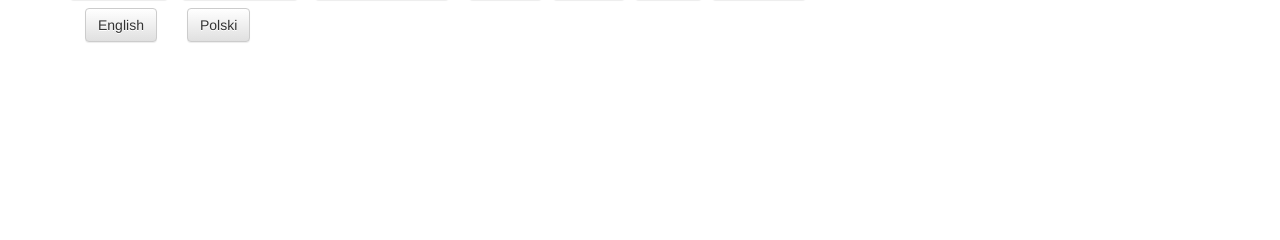
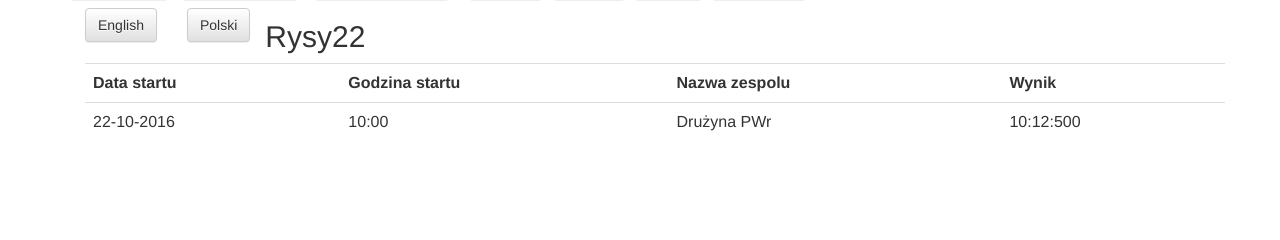
Before and after one commit to jarius1991/OdraRiverCup, a Django app: page /Wyniki/ in a window 1280 px wide. Shown: the part 124-364 px from the top of the page. Run offline with Django 3.2, Linux system fonts and the light colour scheme; data that the repository does not hold is empty; parts of the project's set-up code (start-up, migrations or seed data) failed here and were passed over; some libraries are stand-ins or nearby versions.

Commit message:
Wersja robocza wyświetlania Wyników

```diff
--- a/MainSite/templates/OdraRiverCup/Wyniki.html
+++ b/MainSite/templates/OdraRiverCup/Wyniki.html
@@ -1,13 +1,21 @@
 {% extends 'OdraRiverCup/base.html' %}
-<html>
   {% block content %}
-  <body>
-	{% for wyn in wyniki %}
-      {% if forloop.counter < 6 %}
-           <h1>{{wyn.IdZawody.Nazwa}}</h1>
-           <h1>{{wyn.IdZawody.Czas}}</h1>
-    	{% endif %}
+    <div class="container">
+    {% for zawody, biegi in wyniki.items %}
+        <h2>{{zawody}}</h2>
+        <table class="table">
+            <th>Data startu</th>
+            <th>Godzina startu</th>
+            <th>Nazwa zespolu</th>
+            <th>Wynik</th>
+            <tr>
+        {% for bieg in biegi %}
+            {% for element in bieg %}
+                <td>{{element}}</td>
+    	    {% endfor %}
+        {% endfor %}
+            </tr>
+        </table>
   {% endfor %}
-    </body>
+    </div>
   {% endblock %}
-</html>
--- a/MainSite/views.py
+++ b/MainSite/views.py
@@ -6,85 +6,108 @@ from .models import *
 from .forms import ArtykulForm
 from django.shortcuts import redirect
 from django.contrib.auth.decorators import login_required
+from datetime import datetime
+
 
 def Aktualnosci(request):
 
-	artykuly = Artykul.objects.all()
-	return render(request, 'OdraRiverCup/Aktualnosci.html', {'artykuly':artykuly})
+    artykuly = Artykul.objects.all()
+    return render(request, 'OdraRiverCup/Aktualnosci.html', {'artykuly':artykuly})
 
 @login_required
 def Artykul_new(request):
-	if request.method == "POST":
-		form = ArtykulForm(request.POST)
-		if form.is_valid():
-			artykul = form.save(commit = False)
-			artykul.IdAdmin = request.user
-			artykul.published_date = timezone.now()
-			artykul.save()
-			return redirect('Artykul_detail', pk=artykul.pk)
-	else:
-		form = ArtykulForm()
+    if request.method == "POST":
+        form = ArtykulForm(request.POST)
+        if form.is_valid():
+            artykul = form.save(commit = False)
+            artykul.IdAdmin = request.user
+            artykul.published_date = timezone.now()
+            artykul.save()
+            return redirect('Artykul_detail', pk=artykul.pk)
+    else:
+        form = ArtykulForm()
 
-	return render(request, "OdraRiverCup/Artykul_new.html", {'form':form})
+    return render(request, "OdraRiverCup/Artykul_new.html", {'form':form})
 
 @login_required
 def Artykul_edit(request, pk):
-	artykul = get_object_or_404(Artykul, pk=pk)
-	if request.method == "POST":
-		form = ArtykulForm(request.POST, instance=artykul)
-		if form.is_valid():
-			artykul = form.save(commit=False)
-			artykul.IdAdmin = request.user
-			artykul.published_date = timezone.now()
-			artykul.save()
-			return redirect('Artykul_detail', pk=artykul.pk)
-	else:
-		form = ArtykulForm(instance=artykul)
+    artykul = get_object_or_404(Artykul, pk=pk)
+    if request.method == "POST":
+        form = ArtykulForm(request.POST, instance=artykul)
+        if form.is_valid():
+            artykul = form.save(commit=False)
+            artykul.IdAdmin = request.user
+            artykul.published_date = timezone.now()
+            artykul.save()
+            return redirect('Artykul_detail', pk=artykul.pk)
+    else:
+        form = ArtykulForm(instance=artykul)
 
-	return render(request, 'OdraRiverCup/Artykul_new.html', {'form': form})
+    return render(request, 'OdraRiverCup/Artykul_new.html', {'form': form})
 
 
 def Artykul_detail(request, pk):
-	artykul = get_object_or_404(Artykul, pk=pk)
-	return render(request, "OdraRiverCup/Artykul_detail.html", {'artykul':artykul})
+    artykul = get_object_or_404(Artykul, pk=pk)
+    return render(request, "OdraRiverCup/Artykul_detail.html", {'artykul':artykul})
 
 def Harmonogram(request):
-
-	return render(request, 'OdraRiverCup/Harmonogram.html', {})
+    return render(request, 'OdraRiverCup/Harmonogram.html', {})
 
 def Partnerzy(request):
-	return render(request, 'OdraRiverCup/Partnerzy.html', {})
+    return render(request, 'OdraRiverCup/Partnerzy.html', {})
 
 def Kontakt(request):
-
-	return render(request, 'OdraRiverCup/Kontakt.html', {})
+    return render(request, 'OdraRiverCup/Kontakt.html', {})
 
 def GaleriaV(request):
-	galeria = Galeria.objects.all()
-	return render(request, 'OdraRiverCup/Galeria.html', {"galeria":galeria})
+    galeria = Galeria.objects.all()
+    return render(request, 'OdraRiverCup/Galeria.html', {"galeria":galeria})
 
 def Wyniki(request):
-	wyniki = Wyniki_Zawodow.objects.all()
-	return render(request, 'OdraRiverCup/Wyniki.html', {'wyniki':wyniki})
+    wyniki = Wyniki_Zawodow.objects.all()
+    tabela_wynikow = dict()
+    # Sekcja zakomentowana; problem leży w dobraniu się do Zawodów, w
+    # obecnym model. W wersji roboczej dodałem pole IdZawody w tabeli, co
+    # poprawię Wkrótce.
+    #
+    # for wynik in wyniki:
+    #     zespol = wynik.IdZespol
+    #     zawody = wynik.IdZawody
+
+    #     if zawody not in tabela_wynikow:
+    #         tabela_wynikow[zawody.Nazwa] = []
+    #     harmon = wynik.IdHs
+    #     dateandtime = datetime.strptime(str(harmon.Data)[:19],
+    #                                     '%Y-%m-%d %H:%M:%S')
+    #     data = dateandtime.date()
+    #     godzina = dateandtime.time()
+    #     tabela_wynikow[zawody.Nazwa].append([data, godzina,
+    #                                          zespol.Nazwa, wynik.Czas])
+    tabela_wynikow['Rysy22'] = [['22-10-2016', '10:00', 'Drużyna PWr', '10:12:500']]
+    return render(request, 'OdraRiverCup/Wyniki.html', {'wyniki':tabela_wynikow})
+
+# @login_required
+# def UserPanel(request):
+#     pass
 
 def Loggin(request):
-	return render(request, 'OdraRiverCup/Logowanie.html', {})
+    return render(request, 'OdraRiverCup/Logowanie.html', {})
 
 def success(request):
-	return render(request, 'OdraRiverCup/success.html', {})
+    return render(request, 'OdraRiverCup/success.html', {})
 
 def setPolski(request):
 
-	artykuly = Artykul.objects.all()
-	translation.activate("pl")
-	request.session[LANGUAGE_SESSION_KEY] = 'pl'
+    artykuly = Artykul.objects.all()
+    translation.activate("pl")
+    request.session[LANGUAGE_SESSION_KEY] = 'pl'
 
-	return render(request,'OdraRiverCup/Aktualnosci.html', {'artykuly':artykuly})
+    return render(request,'OdraRiverCup/Aktualnosci.html', {'artykuly':artykuly})
 
 def setAngielski(request):
 
-	artykuly = Artykul.objects.all()
-	translation.activate("en")
-	request.session[LANGUAGE_SESSION_KEY] = 'en'
+    artykuly = Artykul.objects.all()
+    translation.activate("en")
+    request.session[LANGUAGE_SESSION_KEY] = 'en'
 
-	return render(request,'OdraRiverCup/Aktualnosci.html', {'artykuly':artykuly})
+    return render(request,'OdraRiverCup/Aktualnosci.html', {'artykuly':artykuly})
```
